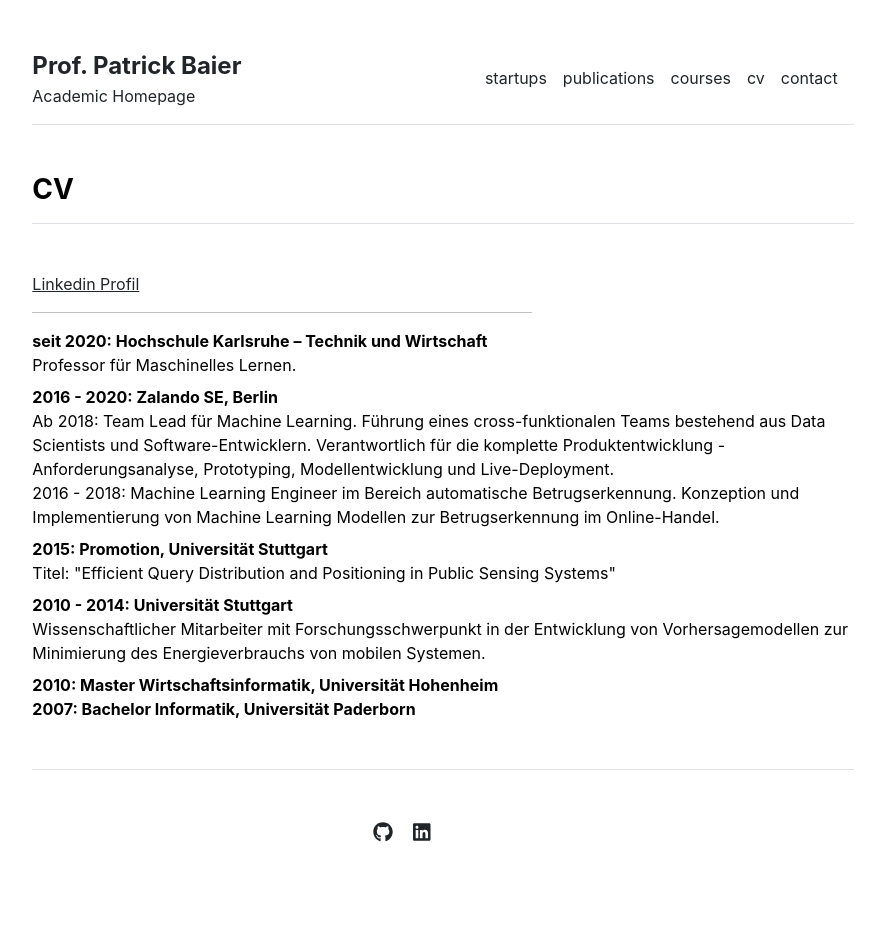
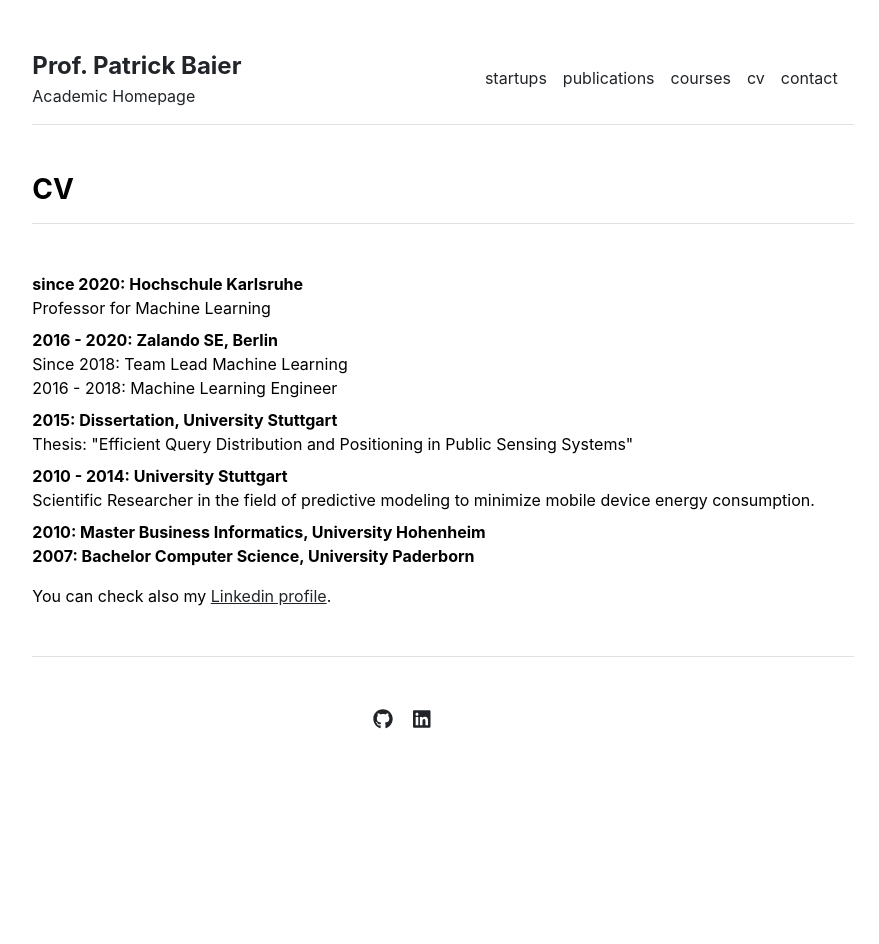
Before and after one commit to pabair/pabair.github.io, a Jekyll site: the page built from cv.md, in a window 1280 px wide. Shown: the whole page, without its empty margins (197-1076 px from the left). Built offline with Jekyll 4.4.1, drawn with Linux system fonts in a browser that asks for light colours; after the commit the page ends 900 px from its top, so only the background shows below that.

Commit message:
added content

```diff
--- a/cv.md
+++ b/cv.md
@@ -4,30 +4,25 @@ title: "CV"
 ---
 <h3 class="fw-bold border-bottom pb-3 mb-5">CV</h3>
 
-[Linkedin Profil](https://www.linkedin.com/in/patrickbaier/)
-
-<hr width="500px;" color="black">
-
-
 <dl>
-  <dt>seit 2020: Hochschule Karlsruhe – Technik und Wirtschaft</dt>
-  <dd>Professor für Maschinelles Lernen.</dd>
+  <dt>since 2020: Hochschule Karlsruhe</dt>
+  <dd>Professor for Machine Learning</dd>
 
   <dt>2016 - 2020: Zalando SE, Berlin</dt>
-  <dd>Ab 2018: Team Lead für Machine Learning. Führung eines cross-funktionalen Teams bestehend aus Data Scientists und Software-Entwicklern.
-	Verantwortlich für die komplette Produktentwicklung - Anforderungsanalyse, Prototyping, Modellentwicklung und Live-Deployment. <br>
-	2016 - 2018: Machine Learning Engineer im Bereich automatische Betrugserkennung. Konzeption und Implementierung von Machine Learning Modellen zur Betrugserkennung im Online-Handel.
+  <dd>Since 2018: Team Lead Machine Learning <br>
+	2016 - 2018: Machine Learning Engineer
   </dd>
 
-  <dt>2015: Promotion, Universität Stuttgart</dt>
-  <dd>Titel: "Efficient Query Distribution and Positioning in Public Sensing Systems"
+  <dt>2015: Dissertation, University Stuttgart</dt>
+  <dd>Thesis: "Efficient Query Distribution and Positioning in Public Sensing Systems"
   </dd>
 
-  <dt>2010 - 2014: Universität Stuttgart</dt>
-  <dd>Wissenschaftlicher Mitarbeiter mit Forschungsschwerpunkt in der Entwicklung von Vorhersagemodellen zur Minimierung des Energieverbrauchs von mobilen Systemen.
+  <dt>2010 - 2014: University Stuttgart</dt>
+  <dd>Scientific Researcher in the field of predictive modeling to minimize mobile device energy consumption.
   </dd>
 
-  <dt>2010: Master Wirtschaftsinformatik, Universität Hohenheim</dt>
-  <dt>2007: Bachelor Informatik, Universität Paderborn</dt>
+  <dt>2010: Master Business Informatics, University Hohenheim</dt>
+  <dt>2007: Bachelor Computer Science, University Paderborn</dt>
 
 </dl>
+You can check also my [Linkedin profile](https://www.linkedin.com/in/patrickbaier/).
```
Also changed, not shown: courses.md (+1 -1 lines).
